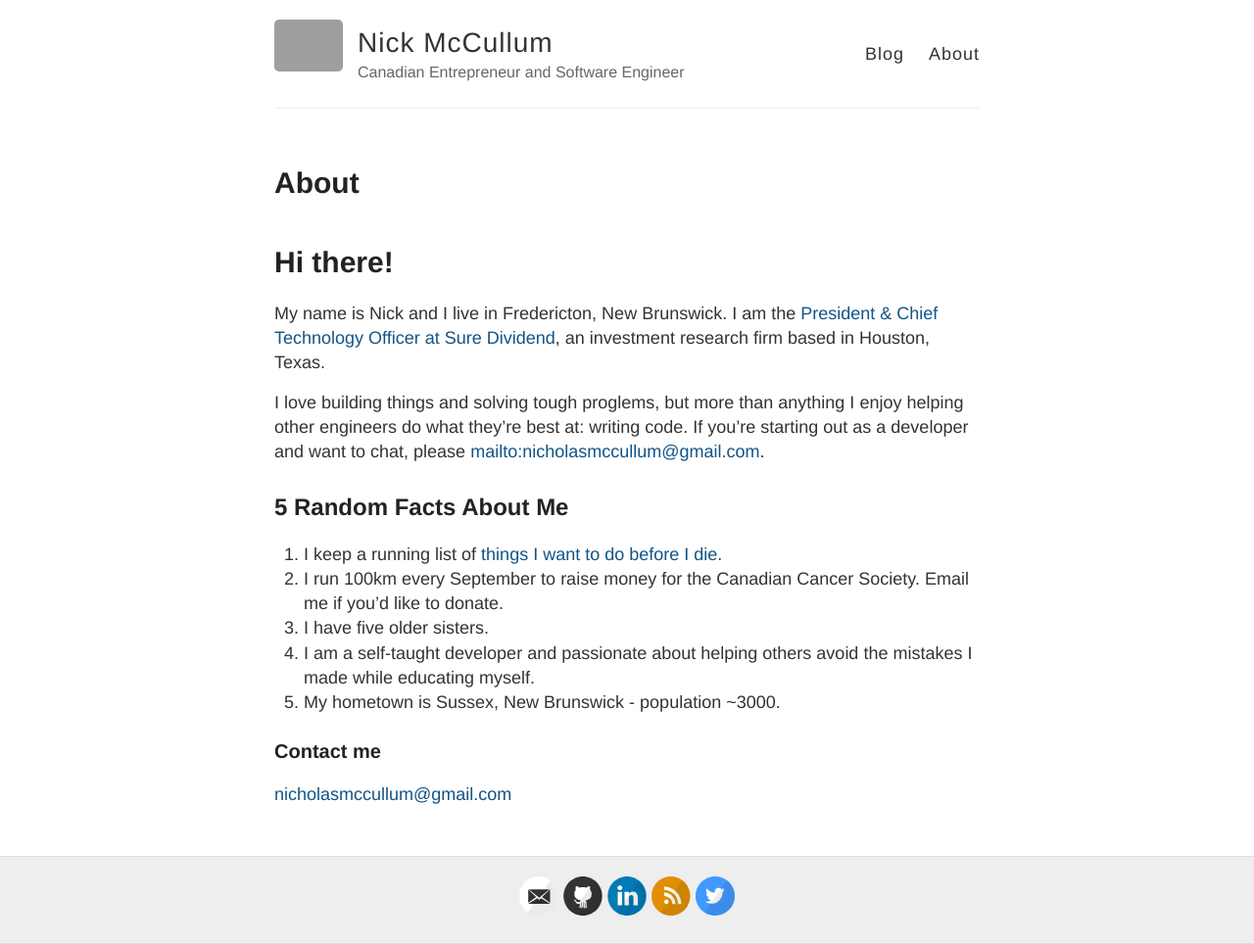
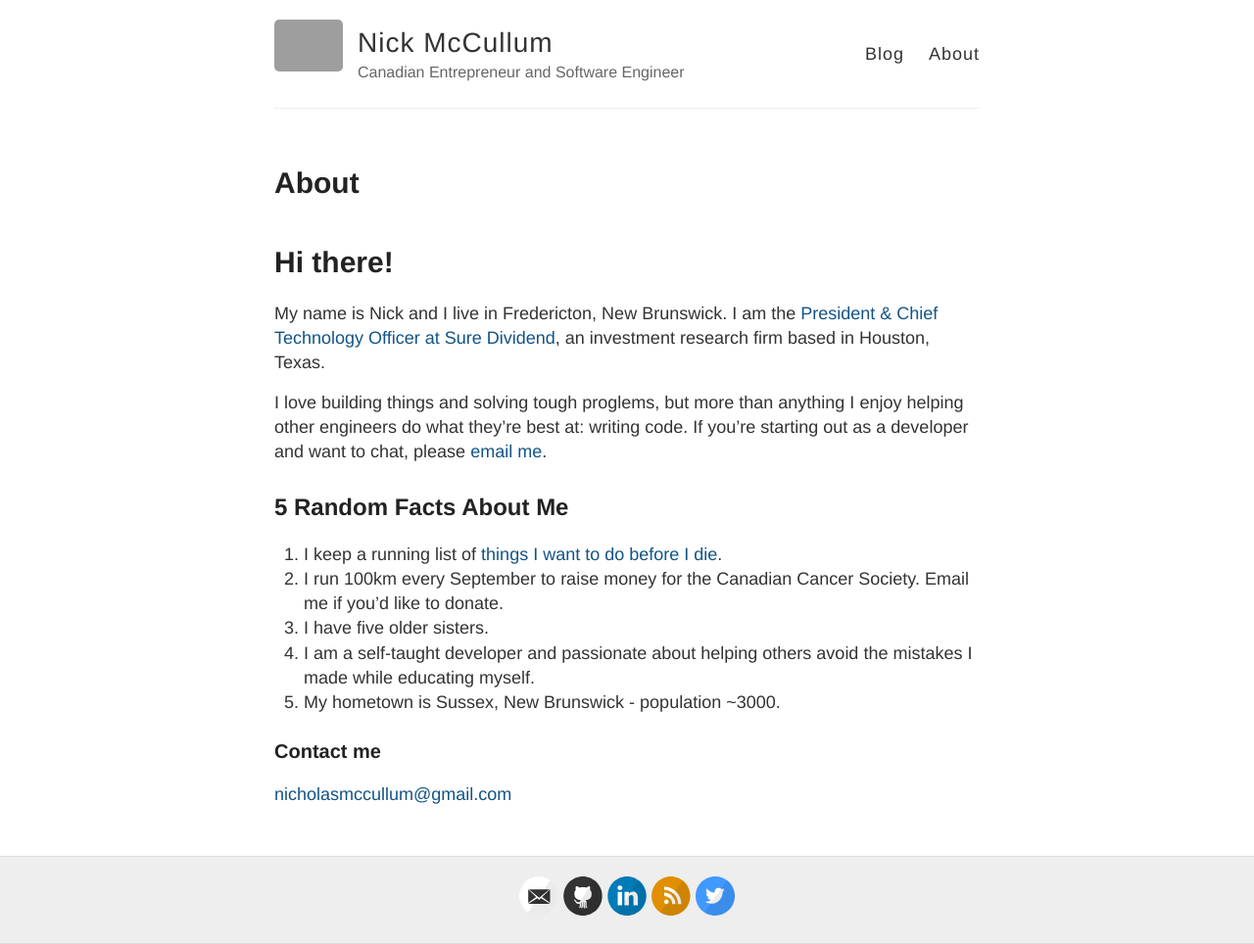
Before and after one commit to rosyberti/website, a Jekyll site: the page built from about.md, in a window 1280 px wide. Shown: the whole page at 98% size. Built offline with Jekyll 4.4.1, drawn with Linux system fonts in a browser that asks for light colours; grey boxes are pictures that could not be loaded.

Commit message:
fixed email url problem

```diff
--- a/about.md
+++ b/about.md
@@ -8,7 +8,7 @@ permalink: /about/
 
 My name is Nick and I live in Fredericton, New Brunswick. I am the [President & Chief Technology Officer at Sure Dividend](www.suredividend.com), an investment research firm based in Houston, Texas.
 
-I love building things and solving tough proglems, but more than anything I enjoy helping other engineers do what they're best at: writing code. If you're starting out as a developer and want to chat, please [mailto:nicholasmccullum@gmail.com](email me.).
+I love building things and solving tough proglems, but more than anything I enjoy helping other engineers do what they're best at: writing code. If you're starting out as a developer and want to chat, please [email me](mailto:nicholasmccullum@gmail.com).
 
 ## 5 Random Facts About Me
 
```
